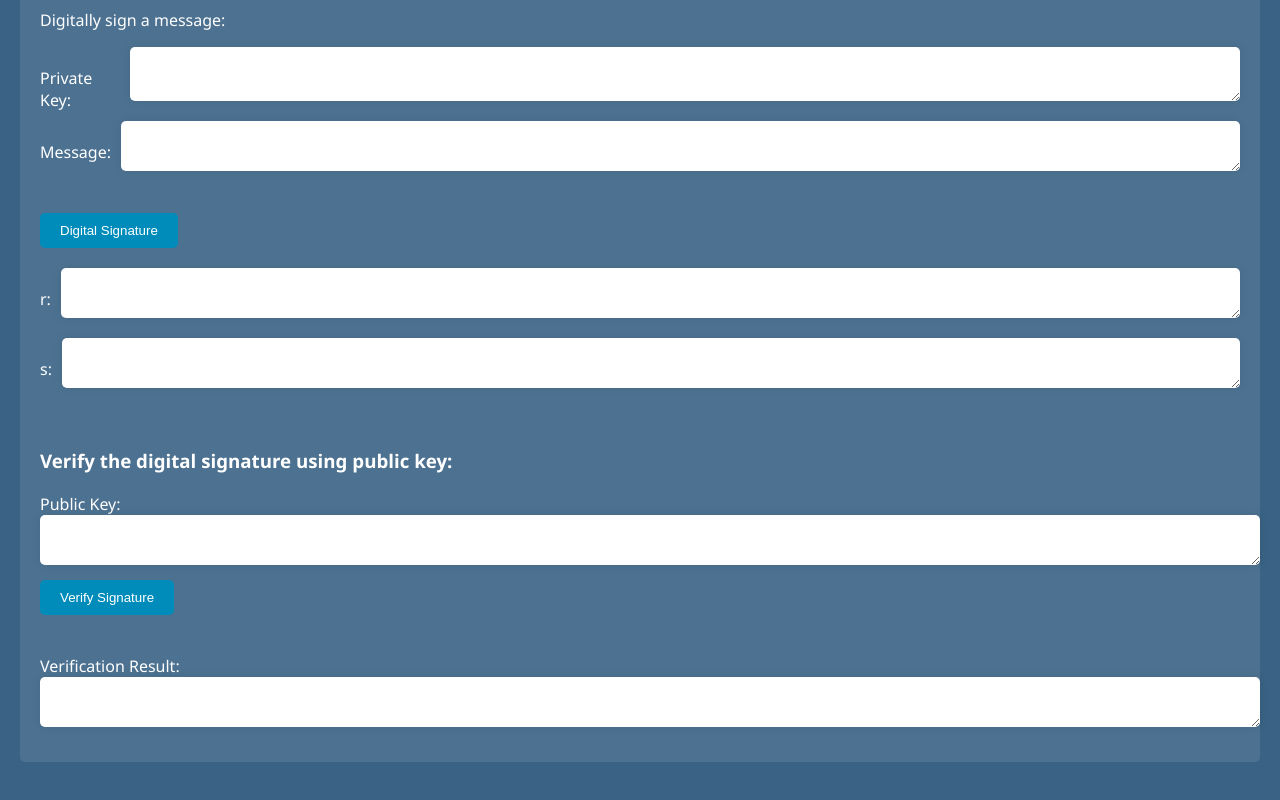
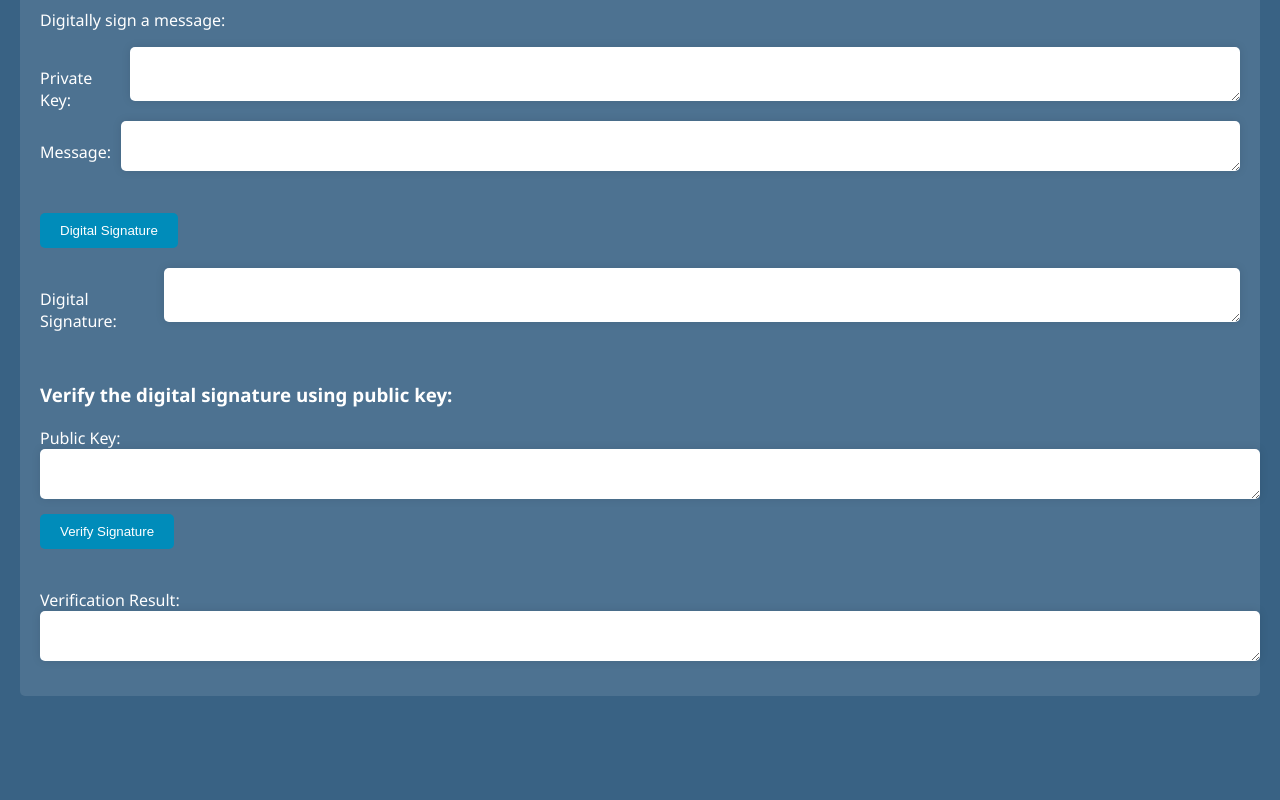
Before and after one commit to SHayati/SHayati.github.io, a plain HTML site: page crypto/index.html in a window 1280 px wide. Shown: the part 1092-1892 px from the top of the page. After the commit the page ends 1828 px from the top, so only its background shows below. Drawn offline with nearby package versions, Linux system fonts and the light colour scheme.

Commit message:
Digital SIgnature Verification Revised

```diff
--- a/crypto/index.html
+++ b/crypto/index.html
@@ -66,12 +66,8 @@
             <br />
             <button id="ecdsa-signature-button" ng-click="digitalSignature()">Digital Signature</button>
             <div class="input-group">
-                <label for="ecdsa-verify-r">r:</label>
-                <textarea id="ecdsa-verify-r" ng-model="ecdsaVerifySignatureR"></textarea>
-            </div>
-            <div class="input-group">
-                <label for="ecdsa-verify-s">s:</label>
-                <textarea id="ecdsa-verify-s" ng-model="ecdsaVerifySignatureS"></textarea>
+                <label for="ecdsa-verify-sign">Digital Signature:</label>
+                <textarea id="ecdsa-verify-sign" ng-model="ecdsaVerifySignature"></textarea>
             </div>
             <br />
             <h3>Verify the digital signature using public key:</h3>
```
Also changed, not shown: crypto/assets/js/logic.js (+11 -3 lines).
